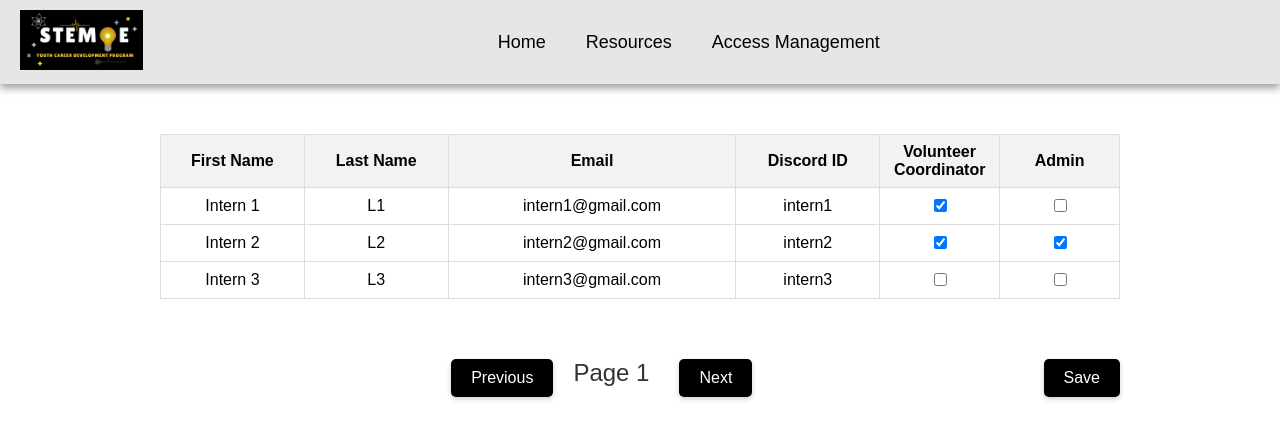
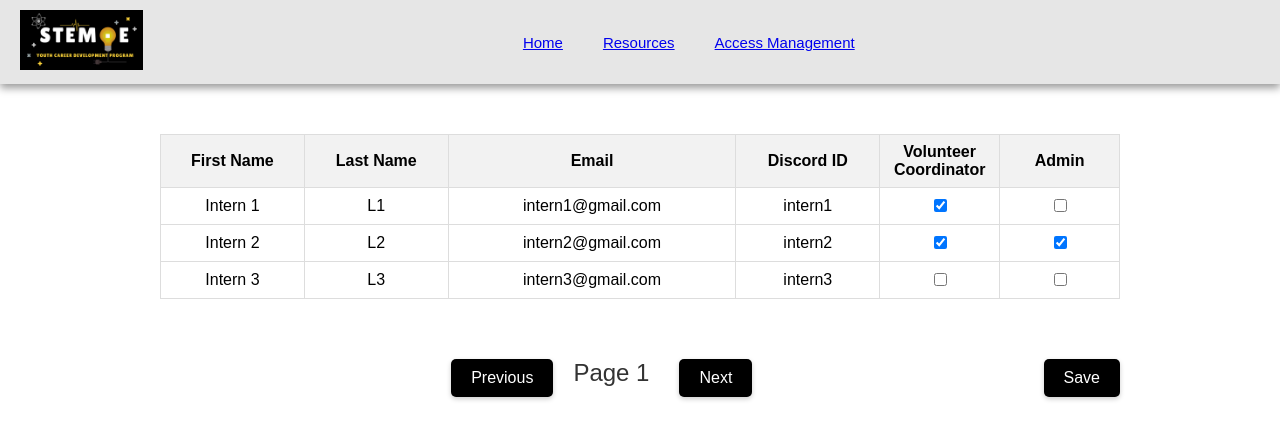
Before and after one commit to STEM-E-Youth-Career-Development-Program/volunteer-app, a React (Create React App) app in the folder volunteer-app/: page /access in a window 1280 px wide. Shown: the top 440 px of the page. Built offline with nearby package versions, Linux system fonts and the light colour scheme.

Commit message:
Update access_management.js

```diff
--- a/volunteer-app/src/Pages/access_management.js
+++ b/volunteer-app/src/Pages/access_management.js
@@ -38,9 +38,9 @@ const AccessManagement = () => {
           <img src="steme-logo.webp" alt="STEM-E Logo" />
         </div>
         <div className="menu">
-          <span className="menu-item">Home</span>
-          <span className="menu-item">Resources</span>
-          <span className="menu-item">Access Management</span>
+          <span className="menu-item"><a href="/home">Home</a></span>
+          <span className="menu-item"><a href="/home">Resources</a></span>
+          <span className="menu-item"><a href="/access">Access Management</a></span>
         </div>
         <div className="account">
           <i className="fa-solid fa-circle-user fa-4x"></i>
```
